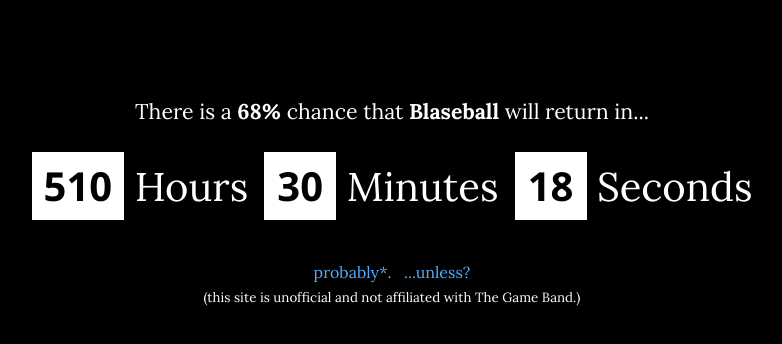
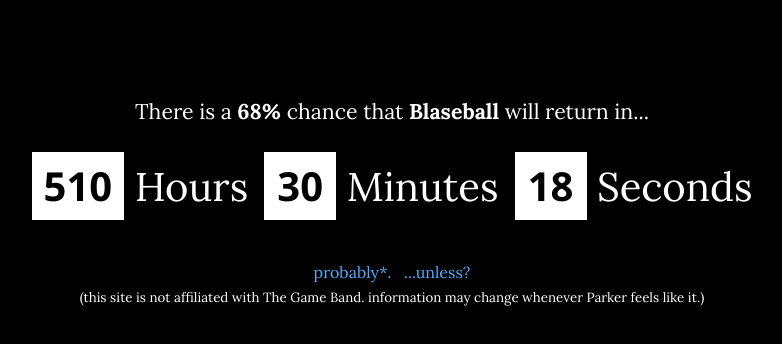
Before and after one commit to xSke/blaseball.date, a React (Create React App) app: page / in a window 1280 px wide. Shown: the top 344 px of the page, without its empty margins (248-1030 px from the left). Built offline with nearby package versions, Linux system fonts and the light colour scheme.

Commit message:
More disclaimers

```diff
--- a/src/App.tsx
+++ b/src/App.tsx
@@ -104,8 +104,8 @@
                 </a>
                 <br />
                 <small>
-                    (this site is unofficial and not affiliated with The Game
-                    Band.)
+                    (this site is not affiliated with The Game Band. information
+                    may change whenever Parker feels like it.)
                 </small>
             </footer>
         </div>
```
